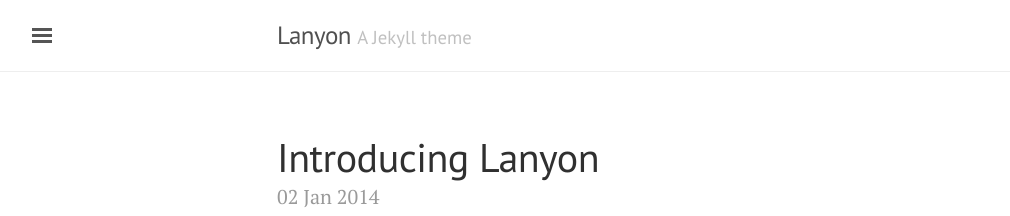
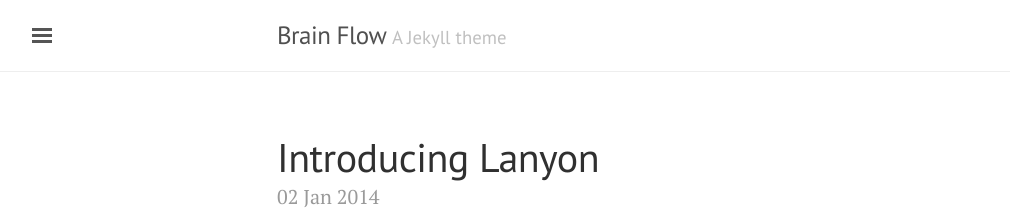
Before and after one commit to bjchia/bjchia.github.io, a Jekyll site: the page built from brainFlow/index.html, in a window 1280 px wide and 900 px high. Shown: the top 216 px of the window, without its empty margins (3-1013 px from the left). Built offline with Jekyll 4.4.1, drawn with Linux system fonts in a browser that asks for light colours; the list of posts is cut into pages by our own code.

Commit message:
Update _config.yml

```diff
--- a/brainFlow/_config.yml
+++ b/brainFlow/_config.yml
@@ -5,16 +5,16 @@
 relative_permalinks: true
 
 # Setup
-title:               Lanyon
+title:               Brain Flow
 tagline:             'A Jekyll theme'
-description:         'A reserved <a href="http://jekyllrb.com" target="_blank">Jekyll</a> theme that places the utmost gravity on content with a hidden drawer. Made by <a href="https://twitter.com/mdo" target="_blank">@mdo</a>.'
+description:         'THIS IS ALL A TEST<a href="http://jekyllrb.com" target="_blank">Jekyll</a> theme that places the utmost gravity on content with a hidden drawer. Made by <a href="https://twitter.com/mdo" target="_blank">@mdo</a>.'
 url:                 http://lanyon.getpoole.com
 baseurl:             ''
 paginate:            5
 
 # About/contact
 author:
-  name:              Mark Otto
+  name:              Benjamin Chia
   url:               https://twitter.com/mdo
   email:             markdotto@gmail.com
 
```
